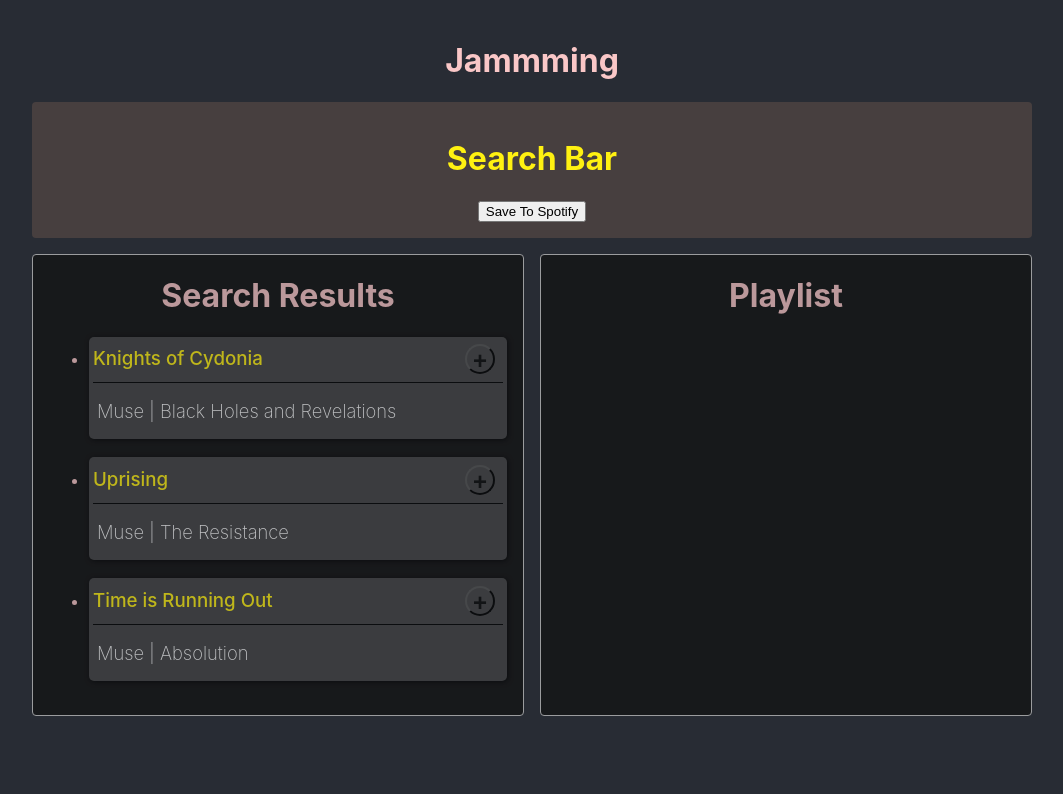
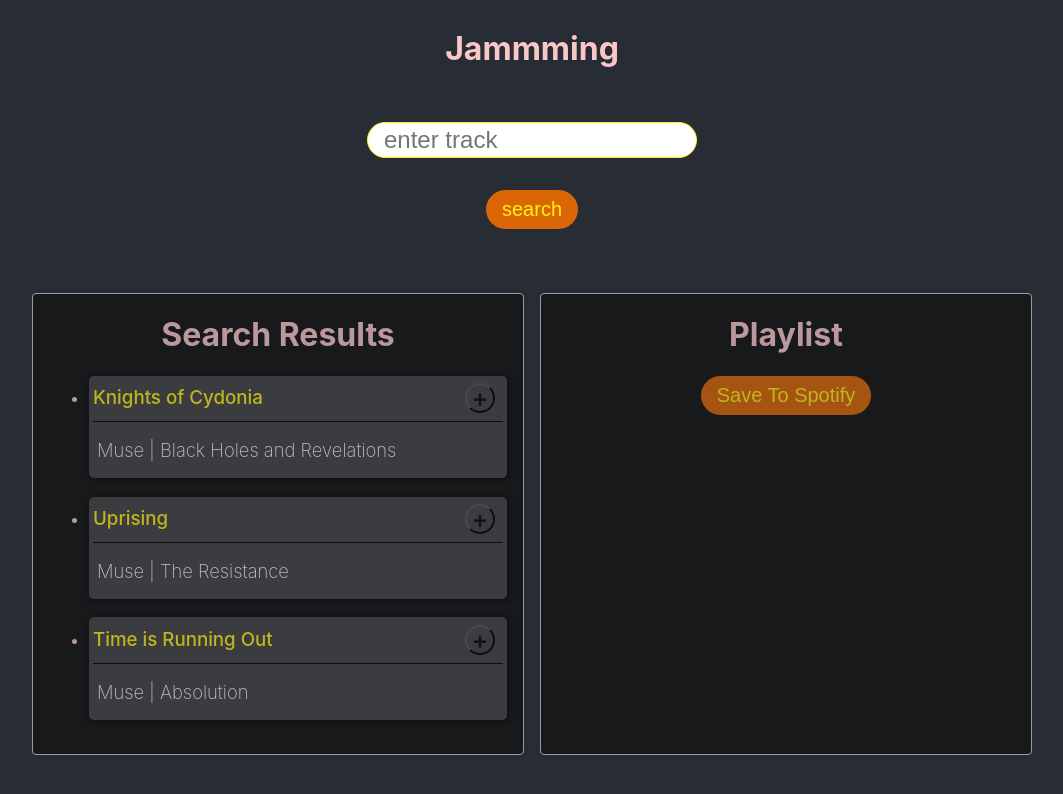
Before and after one commit to fjorwb/jammmingR, a React (Create React App) app: page / in a window 1280 px wide. Shown: the top 794 px of the page, without its empty margins (116-1179 px from the left). Built offline with nearby package versions, Linux system fonts and the light colour scheme.

Commit message:
setup SearchResults & Playlist 3

```diff
--- a/src/App.js
+++ b/src/App.js
@@ -1,33 +1,20 @@
+import { useState } from 'react'
+
 import './App.css'
 
+import SearchBar from './components/searchBar'
 import SearchResults from './components/searchResults'
-// import TracksList from './components/tracklist'
-import SearchBar from './components/searchBar'
 import Playlist from './components/playlist'
 
-// import useSpotifySearch from './utils/spotify'
-import flatObj from './utils/flattenObject'
-import getTracks from './utils/tracks'
-
-import tracks from './mocks/tracks.json'
-
 function App () {
-  // const { results, loading, error } = useSpotifySearch('italian', 'playlist')
-  // console.log(Object.entries(results))
-  // console.log(loading, error)
-
-  const data = flatObj(tracks)
-  console.log('data', data)
-  const data1 = getTracks(data)
-  console.log('data1', data1)
+  const [searchResults, setSearchResults] = useState([])
 
   return (
     <div className='App'>
       <h1>Jammming</h1>
-      <SearchBar />
+      <SearchBar setSearchResults={setSearchResults} />
       <div className='container'>
-        <SearchResults tracks={data1} />
-        {/* <TracksList tracks={data1} /> */}
+        <SearchResults tracks={searchResults} />
         <Playlist />
       </div>
     </div>
--- a/src/components/playlist.js
+++ b/src/components/playlist.js
@@ -1,11 +1,19 @@
-import React from 'react'
+import React, { useState } from 'react'
 
 import styles from './playlist.module.css'
 
 export default function Playlist () {
+  const [playlist, setPlaylist] = useState([])
+  console.log(playlist)
+
+  function handleChange (e) {
+    setPlaylist(e.target.value)
+  }
+
   return (
     <div className={styles.container}>
       <h1>Playlist</h1>
+      <button type='button' className={styles.btn} onChange={handleChange}>Save To Spotify</button>
 
     </div>
   )
--- a/src/components/playlist.module.css
+++ b/src/components/playlist.module.css
@@ -8,3 +8,15 @@
     opacity: .7;
     border-radius: 4px;
 }
+
+.btn {
+    background: #db6605;
+    color: #fff111;
+    border: none;
+    padding: 0.5rem 1rem;
+    border-radius: 20px;
+    cursor: pointer;
+    font-size: 1.5rem;
+    margin-bottom: 2rem;
+    font-size: 1.25rem;
+}
--- a/src/components/searchBar.js
+++ b/src/components/searchBar.js
@@ -1,13 +1,51 @@
-import React from 'react'
+import React, { useEffect, useState } from 'react'
 
 import styles from './searchBar.module.css'
 
-export default function SearchBar () {
+// import useSpotifySearch from './utils/spotify'
+
+import tracks from '../mocks/tracks.json'
+
+import flatObj from '../utils/flattenObject'
+import getTracks from '../utils/tracks'
+
+export default function SearchBar ({ setSearchResults }) {
+  const [search, setSearch] = useState('')
+  const [searchTerms, setSearchTerms] = useState('')
+
+  console.log(search)
+  console.log(searchTerms)
+  // const { results, loading, error } = useSpotifySearch('italian', 'playlist')
+  // console.log(Object.entries(results))
+  // console.log(loading, error)
+
+  function handleChange (e) {
+    setSearch(e.target.value)
+  }
+
+  function handleSubmit (e) {
+    e.preventDefault()
+    setSearchTerms(search)
+    console.log('submitted')
+  }
+
+  const data = flatObj(tracks)
+  console.log('data', data)
+  const data1 = getTracks(data)
+  console.log('data1', data1)
+
+  useEffect(() => {
+    setSearchResults(data1)
+  }, [])
+
   return (
     <div className={styles.container}>
-      <h1>Search Bar</h1>
-      <button>Save To Spotify</button>
-
+      {/* <h1>Search Bar</h1> */}
+      <form className={styles.searchForm}>
+        {/* <label htmlFor='search' className={styles.label}>Search</label> */}
+        <input type='text' id='search' className={styles.input} onChange={handleChange} placeholder='enter track' />
+        <button type='submit' className={styles.btn} onClick={handleSubmit}>search</button>
+      </form>
     </div>
   )
 }
--- a/src/components/searchBar.module.css
+++ b/src/components/searchBar.module.css
@@ -1,6 +1,50 @@
 .container {
-    background: rgb(71, 63, 63);
+    /* background: rgb(71, 63, 63); */
     color: #fff111;
     padding: 1rem 0;
-    border-radius: 4px;
+    border-radius: 10px;
 }
+
+.searchForm {
+    display: flex;
+    flex-direction: column;
+    justify-content: center;
+    align-items: center;
+    margin: 0 auto;
+    max-width: 1200px;
+
+}
+
+/* .label {
+    font-size: 1.5rem;
+    margin: 0 1rem;
+    font-weight: 600;
+} */
+
+.input {
+    min-width: 300px;
+    border: 1px solid #fff111;
+    border-radius: 20px;
+    line-height: 2rem;
+    margin-top: 1rem;
+    margin-bottom: 2rem;
+    font-size: 1.5rem;
+    padding-left: 1rem;
+}
+
+.input:focus {
+    border: 5px solid #db6605;
+    /* outline: #db6605; */
+}
+
+.btn {
+    background: #db6605;
+    color: #fff111;
+    border: none;
+    padding: 0.5rem 1rem;
+    border-radius: 20px;
+    cursor: pointer;
+    font-size: 1.5rem;
+    margin-bottom: 2rem;
+    font-size: 1.25rem;
+}
```
